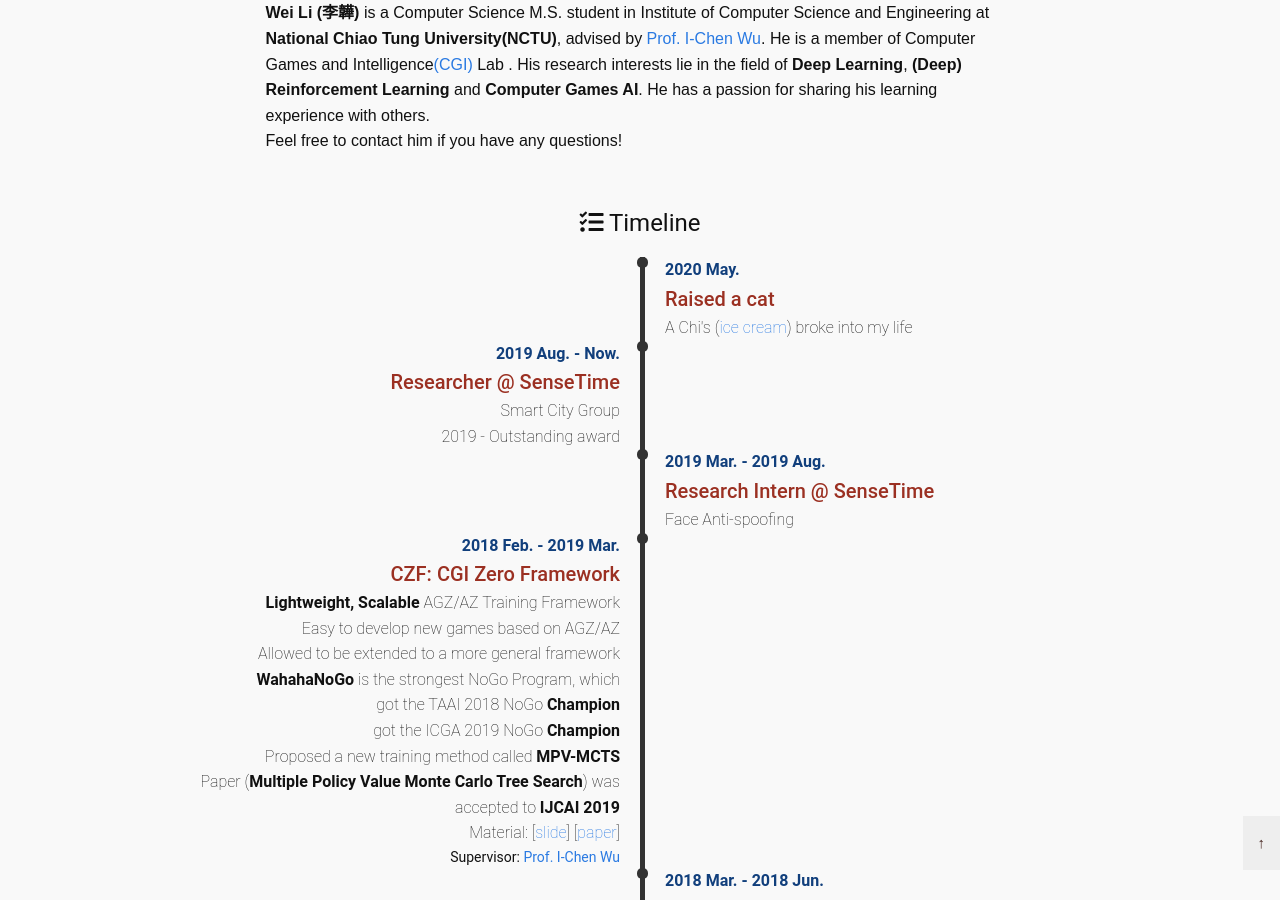
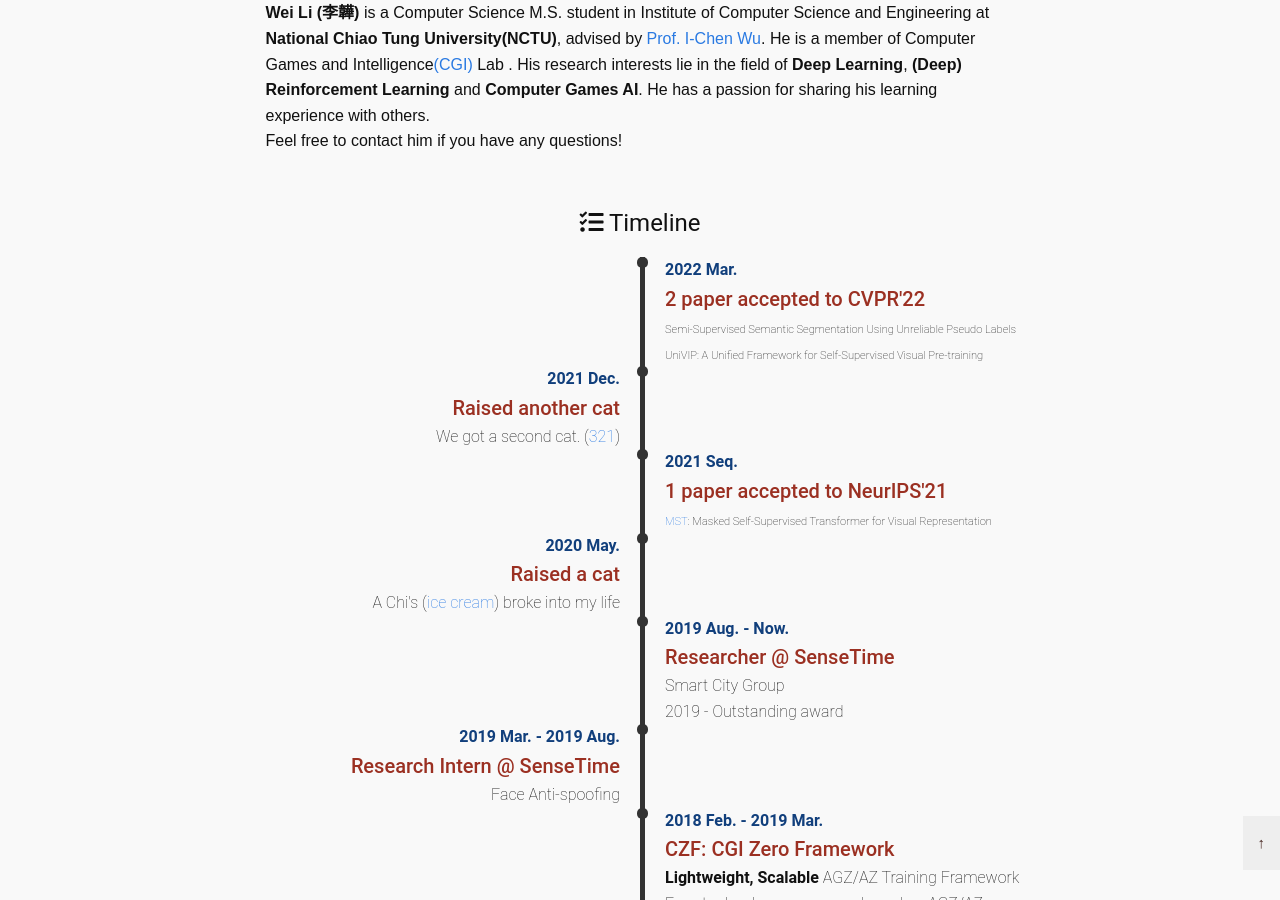
Before and after one commit to BIGBALLON/bigballon.github.io, a Jekyll site: the page built from index.html, in a window 1280 px wide and 900 px high, scrolled down 498 px. Built offline with Jekyll 4.4.1, drawn with Linux system fonts in a browser that asks for light colours.

Commit message:
update timeline

```diff
--- a/Gemfile
+++ b/Gemfile
@@ -4,3 +4,5 @@ group :jekyll_plugins do
   gem "jekyll-scholar"
   gem "jekyll-sitemap"
 end
+
+gem "webrick", "~> 1.7"
--- a/_data/experiences.yml
+++ b/_data/experiences.yml
@@ -1,3 +1,19 @@
+- date:  "2022 Mar."
+  title: "2 paper accepted to CVPR'22"
+  desc:  "<small><small>Semi-Supervised Semantic Segmentation Using Unreliable Pseudo Labels
+  <br>UniVIP: A Unified Framework for Self-Supervised Visual Pre-training</small></small> "
+  host:  false
+  brief: true
+- date:  "2021 Dec."
+  title: "Raised another cat"
+  desc:  "We got a second cat. (<a href='https://bigballon.github.io/Meow/img/321.jpeg'>321</a>)"
+  host:  false
+  brief: true
+- date:  "2021 Seq."
+  title: "1 paper accepted to NeurIPS'21"
+  desc:  "<small><small><a href='https://arxiv.org/abs/2106.05656'>MST</a>: Masked Self-Supervised Transformer for Visual Representation</small></small>"
+  host:  false
+  brief: true
 - date:  "2020 May."
   title: "Raised a cat"
   desc:  "A Chi's (<a href='https://bigballon.github.io/Meow/img/iceice.jpeg'>ice cream</a>) broke into my life"
```
Also changed, not shown: Gemfile.lock.
